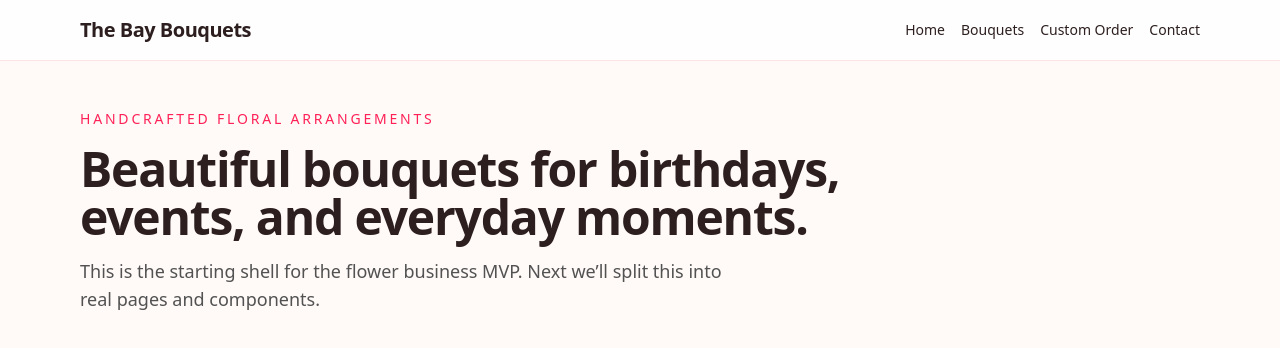
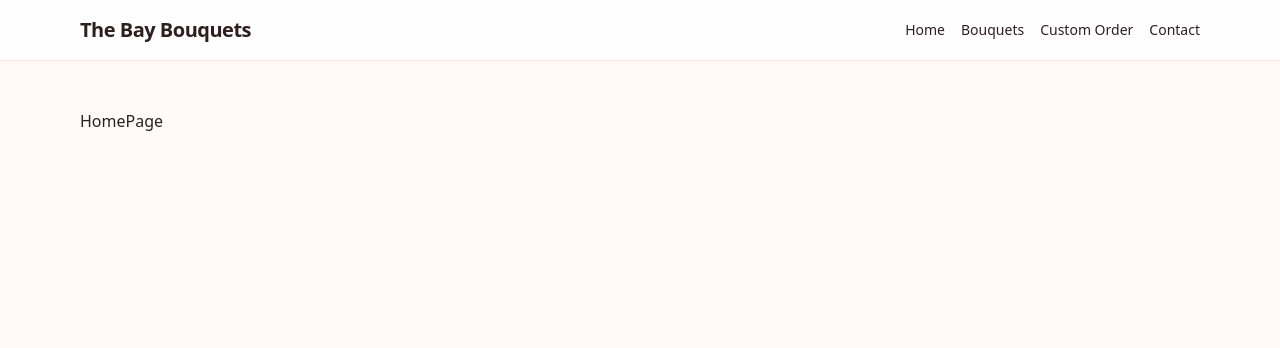
Before and after one commit to 3salaz/TheBayBouquet, a React (Vite) app: page / in a window 1280 px wide. Shown: the top 348 px of the page. Built offline with nearby package versions, Linux system fonts and the light colour scheme.

Commit message:
feat: connect layout navigation to router

```diff
--- a/src/App.tsx
+++ b/src/App.tsx
@@ -1,44 +1,33 @@
+import { Link, Outlet } from "react-router-dom"
+
 export default function App() {
   return (
     <div className="min-h-screen bg-[#fffaf8] text-[#2d1f1f]">
       <header className="border-b border-rose-100 bg-white/80 backdrop-blur">
         <div className="mx-auto flex max-w-6xl items-center justify-between px-4 py-4">
-          <div className="text-xl font-semibold tracking-tight">
+          <Link to="/" className="text-xl font-semibold tracking-tight">
             The Bay Bouquets
-          </div>
+          </Link>
 
           <nav className="flex items-center gap-4 text-sm">
-            <a href="#" className="hover:opacity-70">
+            <Link to="/" className="hover:opacity-70">
               Home
-            </a>
-            <a href="#" className="hover:opacity-70">
+            </Link>
+            <Link to="/bouquets" className="hover:opacity-70">
               Bouquets
-            </a>
-            <a href="#" className="hover:opacity-70">
+            </Link>
+            <Link to="/custom-order" className="hover:opacity-70">
               Custom Order
-            </a>
-            <a href="#" className="hover:opacity-70">
+            </Link>
+            <Link to="/contact" className="hover:opacity-70">
               Contact
-            </a>
+            </Link>
           </nav>
         </div>
       </header>
 
       <main className="mx-auto max-w-6xl px-4 py-12">
-        <section className="space-y-4">
-          <p className="text-sm uppercase tracking-[0.2em] text-rose-500">
-            Handcrafted floral arrangements
-          </p>
-
-          <h1 className="max-w-3xl text-5xl font-semibold tracking-tight">
-            Beautiful bouquets for birthdays, events, and everyday moments.
-          </h1>
-
-          <p className="max-w-2xl text-lg text-neutral-600">
-            This is the starting shell for the flower business MVP. Next we’ll
-            split this into real pages and components.
-          </p>
-        </section>
+        <Outlet />
       </main>
     </div>
   )
```
